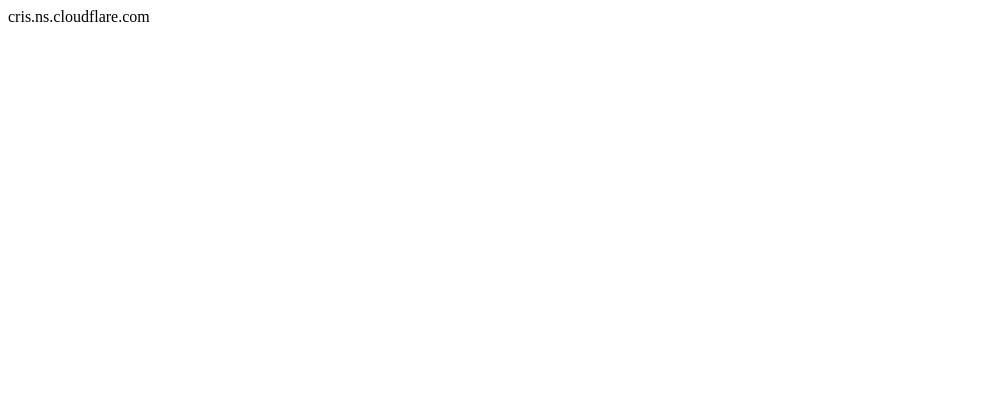
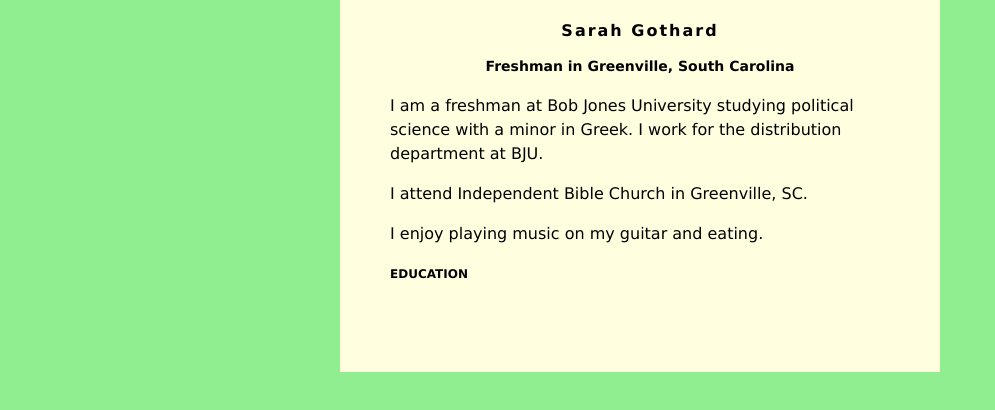
Before and after one commit to treycauthorne/treycauthorne.github.io, a plain HTML site: page index.html in a window 1280 px wide. Shown: the whole page, without its empty margins (0-995 px from the left). Drawn offline with Linux system fonts and the light colour scheme.

Commit message:
Update index.html

```diff
--- a/index.html
+++ b/index.html
@@ -1 +1,52 @@
-cris.ns.cloudflare.com
+<html>
+<head>
+<style>
+body {
+    background: lightgreen;
+    font-family: Verdana;
+}
+#content {
+    background: lightyellow;
+    min-width: 200px;
+    max-width: 500px;
+    padding: 50px;
+    margin: auto;
+    margin-top: -50px;
+    line-height: 150%;
+}
+h1 {
+    letter-spacing: 2px;
+    font-size: 16px;
+    text-align: center;
+}
+h2 {
+    font-size: 14px;
+    text-align: center;
+}
+h3 {
+    font-size: 12px;
+}
+</style>
+</head>
+<body>
+    <div id="content">
+        <h1>Sarah Gothard</h1>
+        <h2>Freshman in Greenville, South Carolina</h2>
+
+         <p>I am a freshman at Bob Jones University studying political science with a minor in
+            Greek. I work for the distribution department at BJU.</p>
+         <p>
+            I attend Independent Bible Church in Greenville, SC.
+
+
+         </p>
+         <p>
+            I enjoy playing music on my guitar and eating.
+         </p>
+        <h3>EDUCATION</h3>
+        <br />
+
+    </div>
+
+</body>
+</html>
```
